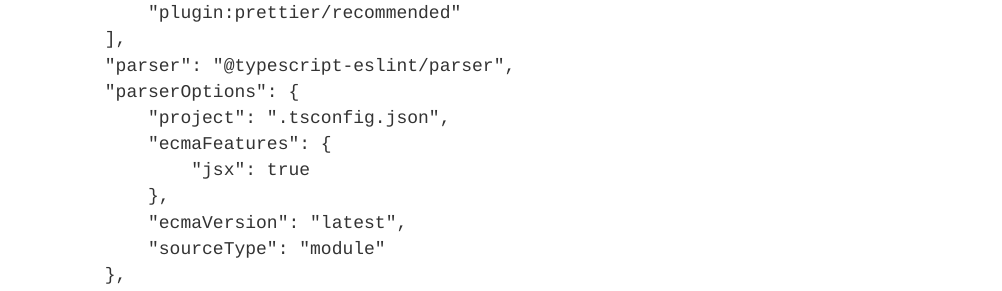
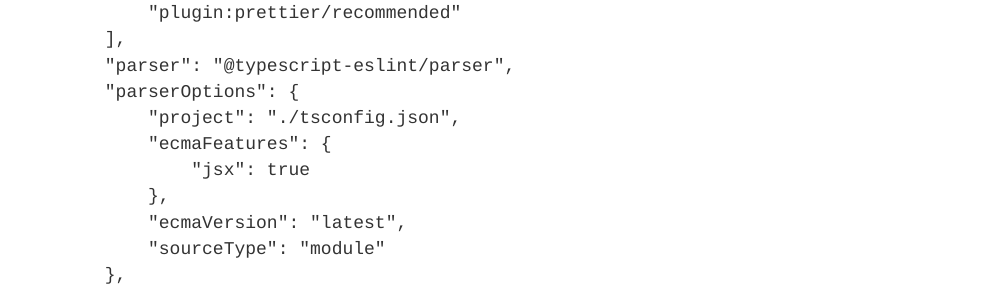
Before and after one commit to Kreator-Kaebal/Kreator-Kaebal.github.io, a Jekyll site: the page built from _posts/2022-3-2-typescript2.md, in a window 1280 px wide and 1400 px high, scrolled down 2671 px. Shown: the part 493-784 px from the top of the window, without its empty margins (0-1002 px from the left). Built offline with Jekyll 4.4.1, drawn with Linux system fonts in a browser that asks for light colours; some of the changed text lies outside the part shown.

Commit message:
오타 수정

```diff
--- a/_posts/2022-3-2-typescript2.md
+++ b/_posts/2022-3-2-typescript2.md
@@ -104,7 +104,7 @@ excerpt : 타입스크립트 클론 코딩-사전준비
         ],
         "parser": "@typescript-eslint/parser",
         "parserOptions": {
-            "project": ".tsconfig.json",
+            "project": "./tsconfig.json",
             "ecmaFeatures": {
                 "jsx": true
             },
@@ -245,4 +245,5 @@ excerpt : 타입스크립트 클론 코딩-사전준비
 ![tsc2-img4](/images/posts/typescript2-img4.png)
 다음 시간에 계속...
 
+---
 [^1]: 자바스크립트 코드 문법을 체크해주는 확장 기능이다.
```
